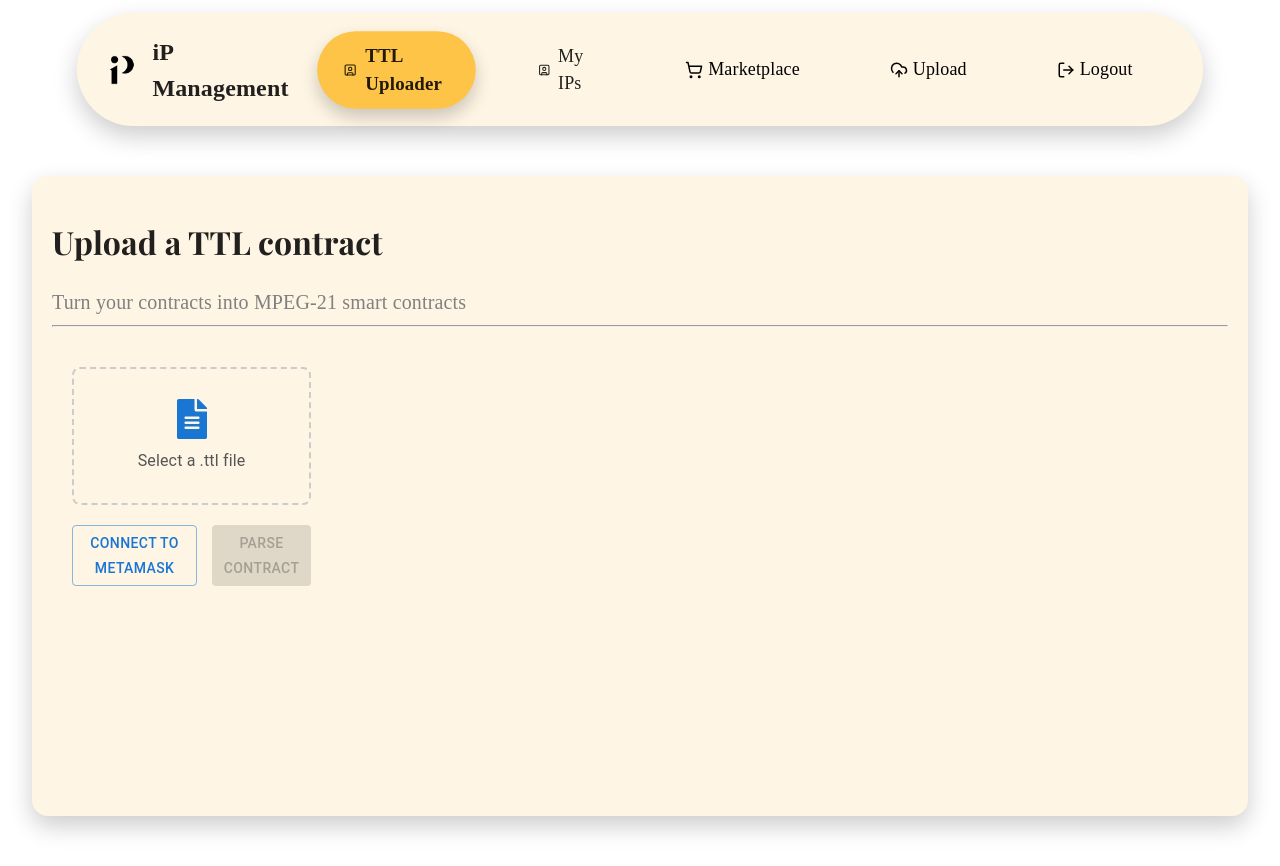
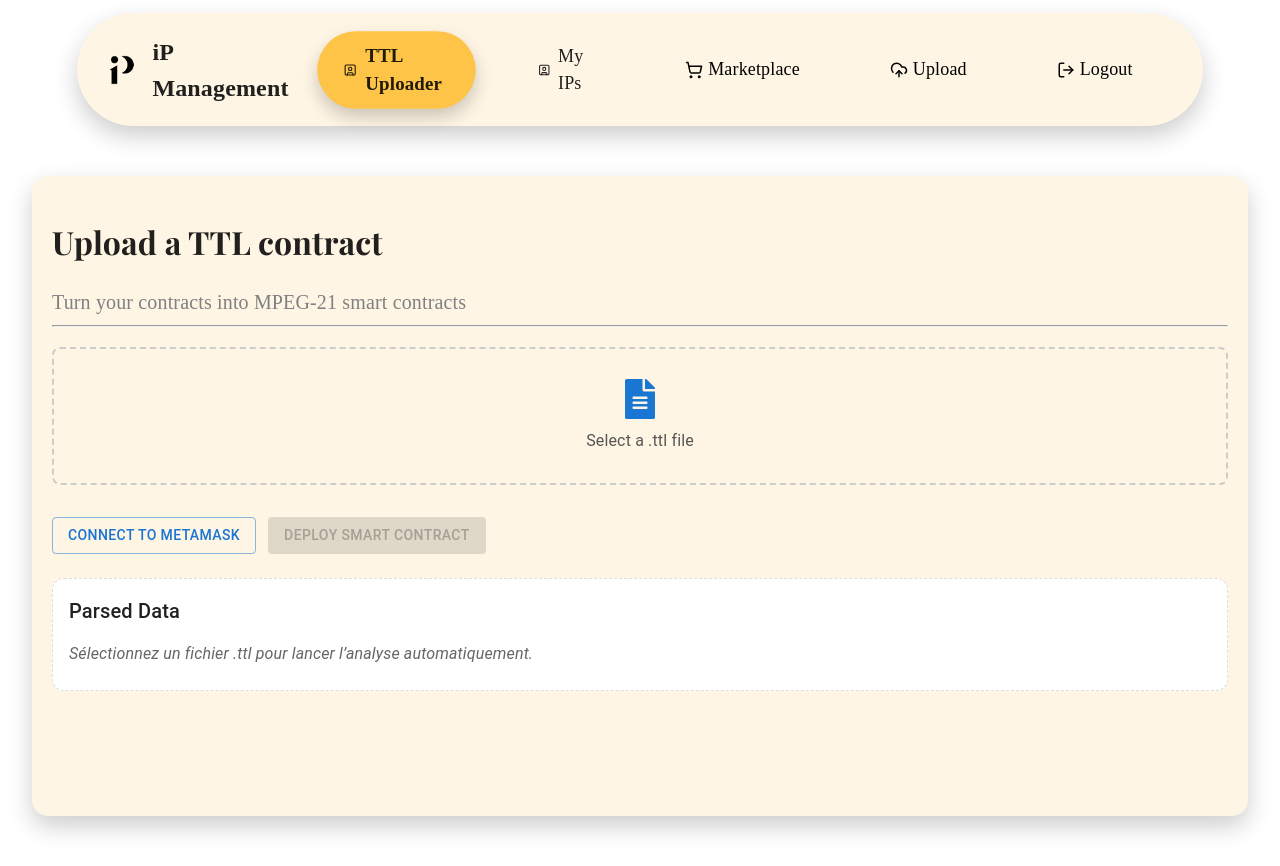
Before and after one commit to sirine-sudo/IP-frontend, a React (Create React App) app: page /ttl-uploader in a window 1280 px wide. Built offline with nearby package versions, Linux system fonts and the light colour scheme.

Commit message:
auto-parse TTL on upload and full-width parsed data display

```diff
--- a/src/pages/TTLUploader/index.js
+++ b/src/pages/TTLUploader/index.js
@@ -1,6 +1,6 @@
 import React, { useState } from "react";
 import { parseTTL, deploySpec } from "../../api/ttlApi";
-import { Button, Typography } from "@mui/material";
+import { Button, Typography, CircularProgress } from "@mui/material";
 import { toast } from "react-toastify";
 import TitleSection from "../../components/TitleSection";
 import CardContainer from "../../components/CardContainer";
@@ -10,9 +10,13 @@ import "./style.css";
 
 const TTLUploader = () => {
   const [file, setFile] = useState(null);
-  const [parsedData, setParsedData] = useState(null);
   const [fileName, setFileName] = useState("");
   const [account, setAccount] = useState(null);
+
+  const [parsedData, setParsedData] = useState(null);
+  const [parsing, setParsing] = useState(false);
+
+  const [loading, setLoading] = useState(false);
 
   const connectWallet = async () => {
     if (!window.ethereum) {
@@ -30,33 +34,50 @@ const TTLUploader = () => {
     }
   };
 
-  const handleParse = async () => {
-    if (!file) {
-      toast.warning("Please select a TTL file");
-      return;
-    }
+  // 👉 Parse AUTO dès qu’un fichier est choisi
+  const handleFileChange = async (e) => {
+    const selectedFile = e.target.files?.[0];
+    if (!selectedFile) return;
+
+    setFile(selectedFile);
+    setFileName(selectedFile.name);
+    setParsedData(null);
+    setParsing(true);
+
     try {
-      const data = await parseTTL(file);
+      const data = await parseTTL(selectedFile);
       console.log("✅ TTL Parsed Result:", data);
       setParsedData(data);
       toast.success("TTL file parsed successfully!");
     } catch (err) {
+      console.error(err);
+      setParsedData(null);
       toast.error("Parsing error: " + err.message);
+    } finally {
+      setParsing(false);
     }
   };
-  const [loading, setLoading] = useState(false);
 
   const handleGenerate = async () => {
-    if (!account || !parsedData || loading) return;
+    if (!account) {
+      toast.warning("Connect wallet first");
+      return;
+    }
+    if (!parsedData) {
+      toast.warning("Please upload a TTL file (auto-parse will run)");
+      return;
+    }
+    if (loading) return;
+
     setLoading(true);
     try {
       const spec = parsedData.contracts?.[0] || parsedData;
       const out = await deploySpec(spec, account);
 
-      // --- Console log complet ---
+      // Console log détaillé
       console.log("🚀 Deployment Result:", out);
 
-      // --- Toast avec lien Etherscan ---
+      // Lien Etherscan Sepolia
       const explorer = "https://sepolia.etherscan.io/address";
       toast.success(
         <div>
@@ -74,7 +95,7 @@ const TTLUploader = () => {
             </a>
           </div>
         </div>,
-        { autoClose: false } // ne se ferme pas trop vite
+        { autoClose: false }
       );
     } catch (e) {
       toast.error("Smart contract deployment failed: " + e.message);
@@ -83,62 +104,74 @@ const TTLUploader = () => {
     }
   };
 
-
-  const handleFileChange = (e) => {
-    const selectedFile = e.target.files[0];
-    if (selectedFile) {
-      setFile(selectedFile);
-      setFileName(selectedFile.name);
-    }
-  };
-
   return (
     <CardContainer>
       <div style={{ display: "flex", justifyContent: "space-between", alignItems: "center" }}>
-        <TitleSection title="Upload a TTL contract" text="Turn your contracts into MPEG-21 smart contracts" />
+        <TitleSection
+          title="Upload a TTL contract"
+          text="Turn your contracts into MPEG-21 smart contracts"
+        />
       </div>
 
       <hr style={{ marginBottom: "20px" }} />
 
-      <div className="ip-card-list-marketplace">
-        <div className="ttl-upload-container">
-          {/* File Upload */}
-          <div className="file-upload-box">
+      <div className="ttl-top">
+        {/* Upload box */}
+        <div className="file-upload-box full">
           <label htmlFor="ttl-upload" className="file-upload-label">
             <FaFileAlt size={40} className="file-icon" />
             <Typography variant="body1" className="file-upload-text">
               {fileName || "Select a .ttl file"}
             </Typography>
-              <input id="ttl-upload" type="file" accept=".ttl" onChange={handleFileChange} hidden />
+            <input
+              id="ttl-upload"
+              type="file"
+              accept=".ttl"
+              onChange={handleFileChange}
+              hidden
+            />
           </label>
         </div>
 
         {/* Actions */}
-          <div className="ttl-action-buttons">
+        <div className="ttl-actions">
           <Button variant="outlined" onClick={connectWallet} className="connect-wallet">
             {account ? `Connected: ${account}` : "Connect to MetaMask"}
           </Button>
 
-            <Button variant="contained" color="primary" onClick={handleParse} disabled={!file} className="parse-button">
-              Parse Contract
+          <Button
+            variant="contained"
+            color="success"
+            onClick={handleGenerate}
+            disabled={!parsedData || !account || loading || parsing}
+            className="generate-button"
+          >
+            {loading ? "Deploying..." : "Deploy Smart Contract"}
           </Button>
-
-            {parsedData && (
-              <Button disabled={loading}  variant="contained" color="success" onClick={handleGenerate} className="generate-button">
-                Deploy Smart Contract
-              </Button>
-            )}
         </div>
       </div>
 
-        {/* Parsed Data Preview */}
-        {parsedData && (
-          <div className="parsed-data-container">
-            <Typography variant="h6" gutterBottom>Parsed Data:</Typography>
-            <pre className="parsed-data-preview">
+      {/* Parsed Data pleine largeur en dessous */}
+      <div className="parsed-data-wide">
+        <Typography variant="h6" gutterBottom>Parsed Data</Typography>
+
+        {!file && (
+          <div className="parsed-hint">
+            Sélectionnez un fichier .ttl pour lancer l’analyse automatiquement.
+          </div>
+        )}
+
+        {parsing && (
+          <div className="parsed-loading">
+            <CircularProgress size={22} />
+            <span style={{ marginLeft: 8 }}>Parsing in progress…</span>
+          </div>
+        )}
+
+        {parsedData && !parsing && (
+          <pre className="parsed-pre">
             {JSON.stringify(parsedData, null, 2)}
           </pre>
-          </div>
         )}
       </div>
     </CardContainer>
--- a/src/pages/TTLUploader/style.css
+++ b/src/pages/TTLUploader/style.css
@@ -63,3 +63,54 @@
     font-family: monospace;
     white-space: pre-wrap;
   }
+
+  /* Pleine largeur pour la section Parsed Data */
+.parsed-data-wide {
+  width: 100%;
+  margin-top: 24px;
+  background: #fff;
+  border: 1px dashed #ddd;
+  border-radius: 12px;
+  padding: 16px;
+}
+
+.parsed-pre {
+  width: 100%;
+  margin: 0;
+  overflow: auto;
+  max-height: 50vh;           /* évite que la page devienne infinie */
+  line-height: 1.3;
+  font-size: 13px;
+  background: #fafafa;
+  border-radius: 8px;
+  padding: 12px;
+}
+
+.parsed-hint {
+  color: #666;
+  font-style: italic;
+  padding: 8px 0;
+}
+
+.parsed-loading {
+  display: flex;
+  align-items: center;
+  padding: 8px 0;
+}
+
+/* Mise en page du haut (upload + actions) */
+.ttl-top {
+  display: flex;
+  flex-direction: column;
+  gap: 12px;
+}
+
+.file-upload-box.full {
+  width: 100%;
+}
+
+.ttl-actions {
+  display: flex;
+  gap: 12px;
+  flex-wrap: wrap;
+}
```
Lines whose indentation alone changed are shown as unchanged.
